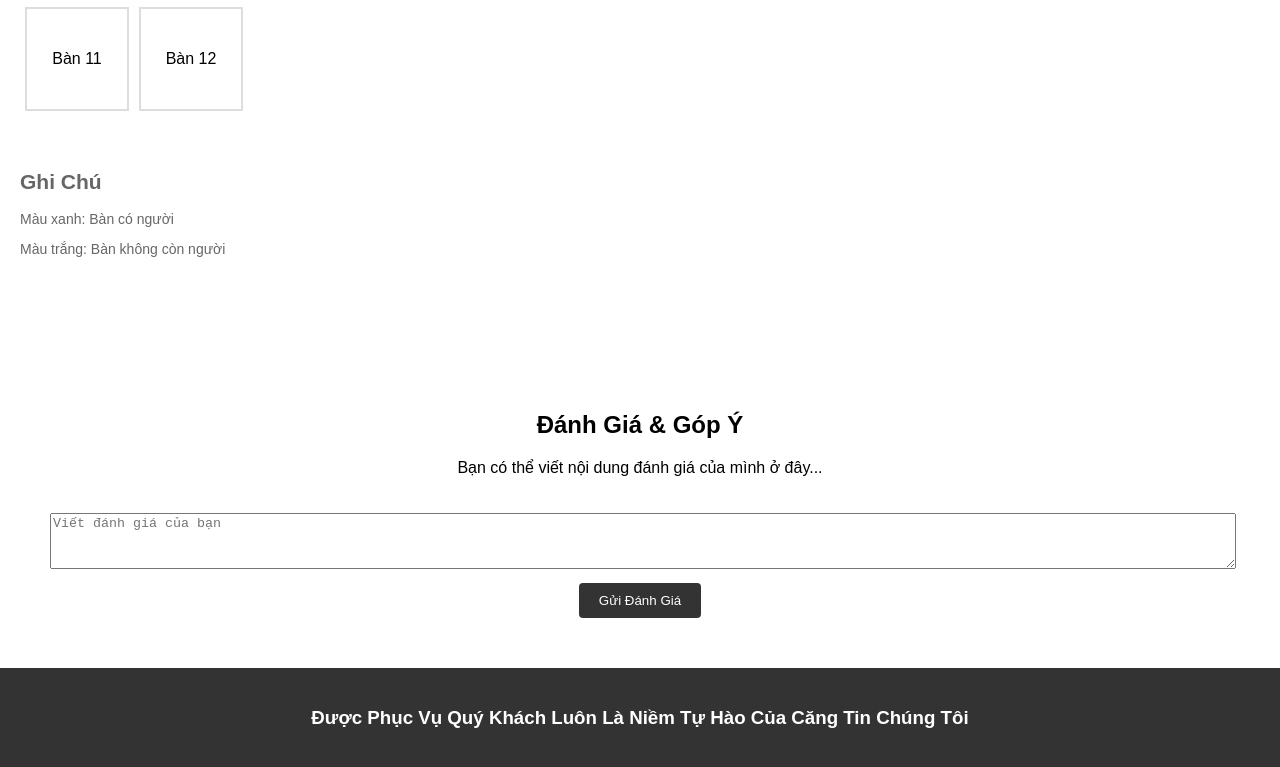
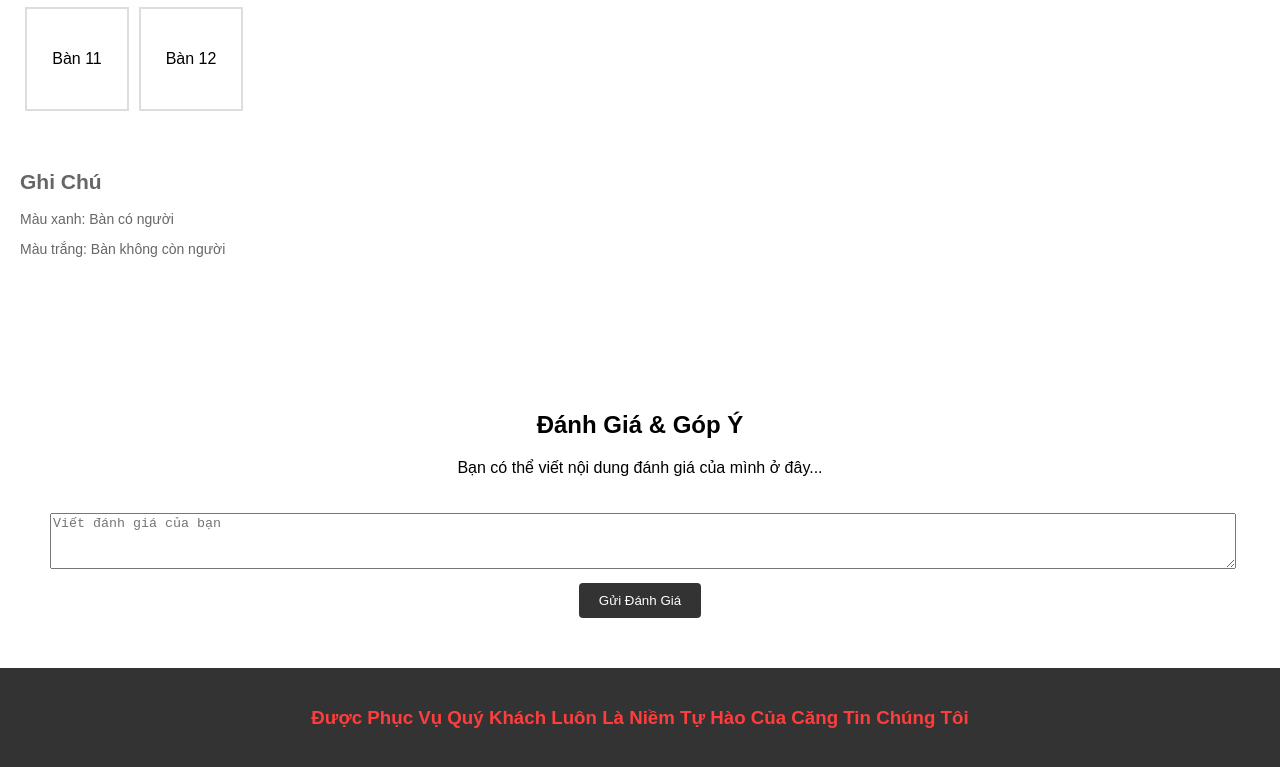
Before and after one commit to eoalgs/QLCT, a plain HTML site: page BTL/index.html in a window 1280 px wide. Shown: the part 2159-2926 px from the top of the page. Drawn offline with Linux system fonts and the light colour scheme.

Commit message:
Update main.css

```diff
--- a/BTL/main.css
+++ b/BTL/main.css
@@ -325,6 +325,7 @@ tr:hover {
   margin-top: 20px;
 }
 
+
 .pagination a {
   color: #007acc;
   display: inline-block;
@@ -348,7 +349,7 @@ section {
 
 footer {
   background-color: #333;
-  color: #fff;
+  color: #ff3d3d;
   padding: 20px;
   text-align: center;
 }
```
